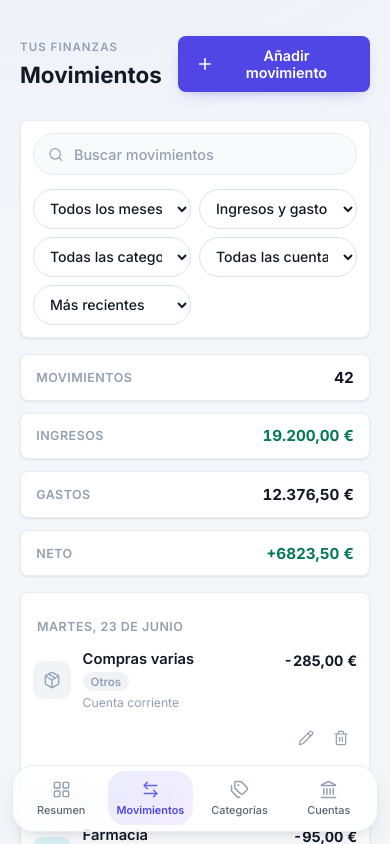
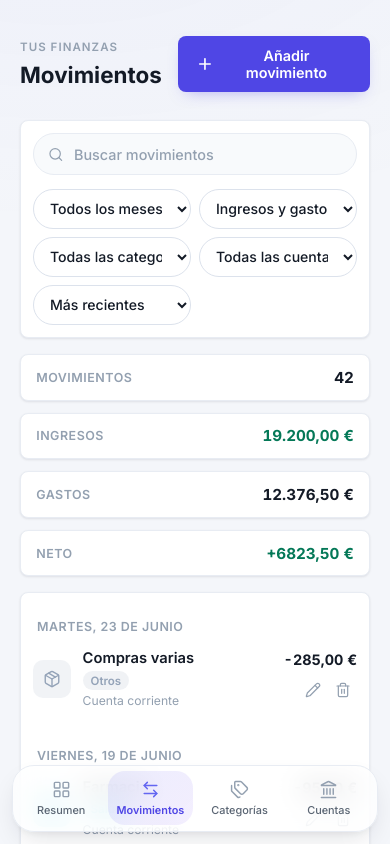
Before and after one commit to mystraldev/finance-tracker, a React (Vite) app: page /movimientos in a window 390 px wide. Shown: the top 844 px of the page. Built offline with nearby package versions, Linux system fonts and the light colour scheme.

Commit message:
fix: align mobile transaction actions (#28)

```diff
--- a/src/App.css
+++ b/src/App.css
@@ -1507,14 +1507,22 @@ select.field__input {
     padding: 0.35rem 1rem 0.85rem;
   }
   .txrow {
-    grid-template-columns: 2.4rem minmax(0, 1fr) auto;
-    gap: 0.7rem;
-    padding: 0.78rem 0.25rem;
+    grid-template-columns: 2.4rem minmax(0, 1fr) minmax(4.8rem, auto);
+    grid-template-areas:
+      "icon info amount"
+      "icon info actions";
+    column-gap: 0.7rem;
+    row-gap: 0.22rem;
+    padding: 0.7rem 0.25rem;
   }
   .txrow__icon {
+    grid-area: icon;
     width: 2.4rem;
     height: 2.4rem;
     border-radius: 10px;
+  }
+  .txrow__info {
+    grid-area: info;
   }
   .txrow__meta {
     align-items: flex-start;
@@ -1522,14 +1530,23 @@ select.field__input {
     gap: 0.22rem;
   }
   .txrow__amount {
+    grid-area: amount;
+    justify-self: end;
     align-self: start;
     padding-top: 0.1rem;
     font-size: 0.9rem;
   }
   .txrow__actions {
-    grid-column: 2 / -1;
+    grid-area: actions;
+    align-self: start;
+    justify-self: end;
     justify-content: flex-end;
-    padding-top: 0.1rem;
+    gap: 0.1rem;
+  }
+  .txrow__actions .icon-btn {
+    width: 28px;
+    height: 28px;
+    border-radius: 8px;
   }
   .tx-summary-grid {
     grid-template-columns: 1fr;
```
